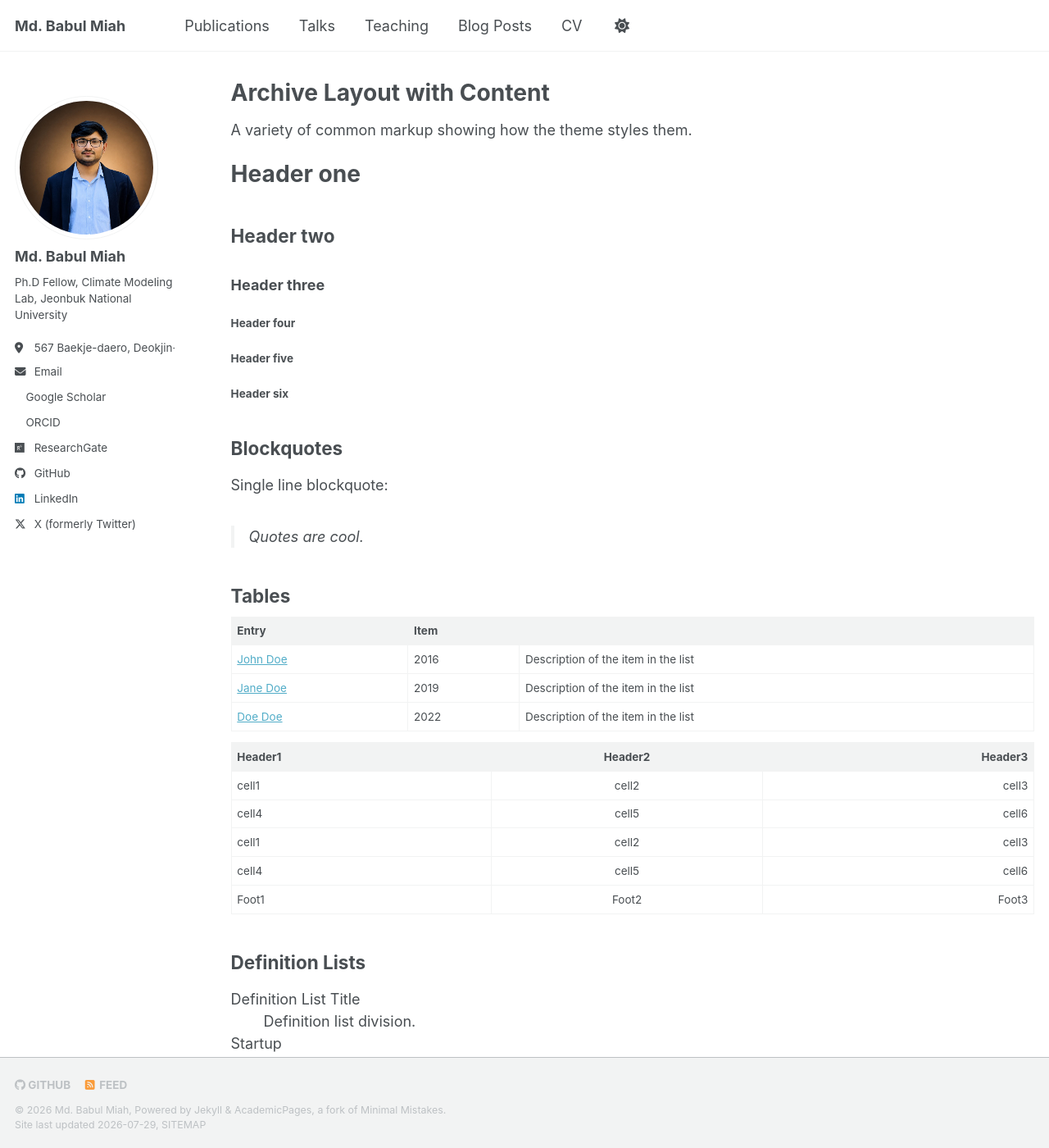
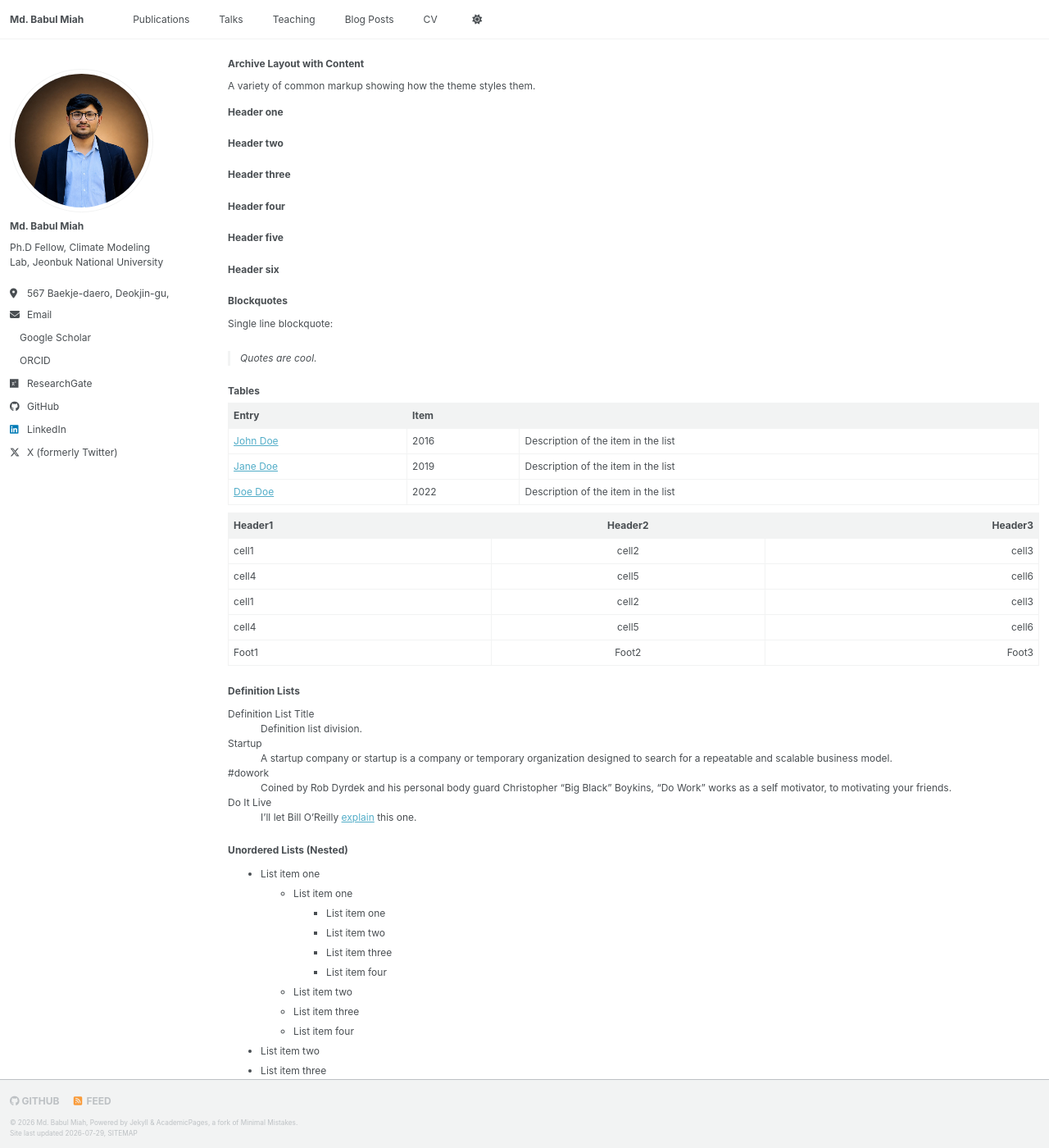
Before and after one commit to mbm-phd/mbm-phd.github.io, a Jekyll site: the page built from _pages/archive-layout-with-content.md, in a window 1280 px wide and 1400 px high. Shown: the whole window at 82% size. Built offline with Jekyll 4.4.1, drawn with Linux system fonts in a browser that asks for light colours; a style sheet for code colours, icons or effects is not loaded.

Commit message:
Update main.scss

```diff
--- a/assets/css/main.scss
+++ b/assets/css/main.scss
@@ -5,7 +5,7 @@
  * This file controls what is imported from /_sass
  *
  * Note that the files are processed in the order they are imported, so they are partly
-   sorted by the dependencies. Also, the first two lines of the file are required by Jekyll.
+ * sorted by the dependencies. Also, the first two lines of the file are required by Jekyll.
  */
 
 @import
@@ -37,3 +37,12 @@
   "layout/sidebar",
   "layout/json_cv"
 ;
+
+/* Custom Typography - Header & Body Text 12px */
+body, p, li, td, th {
+  font-size: 12px !important;
+}
+
+h1, h2, h3, h4, h5, h6 {
+  font-size: 12px !important;
+}
```
Lines whose indentation alone changed are shown as unchanged.
